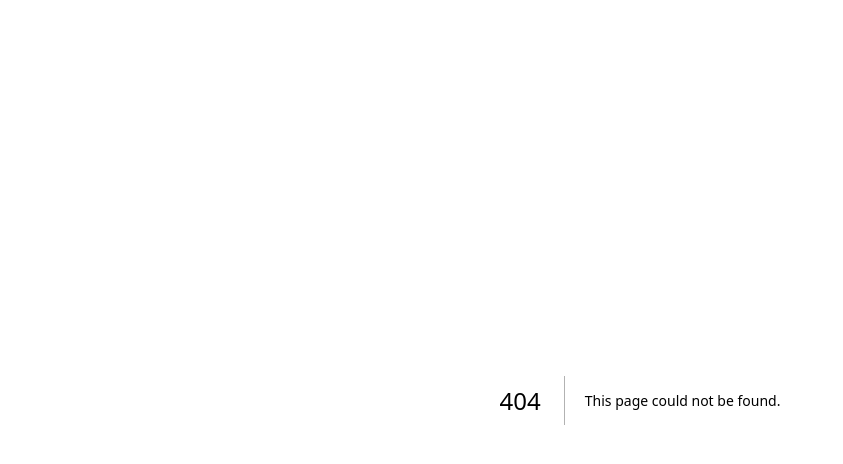
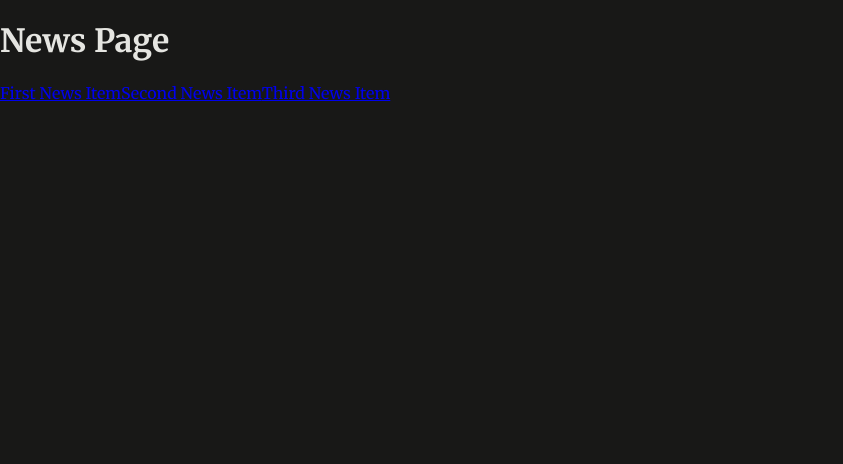
Before and after one commit to AntonioBrasilio/Next, a Next.js app in the folder routes-deep-dive/: page /news in a window 1280 px wide. Before the commit this address had no page. Shown: the top 464 px of the page, without its empty margins (0-843 px from the left). Built offline with nearby package versions, Linux system fonts and the light colour scheme.

Commit message:
feat: First step exercise

```diff
--- /dev/null
+++ b/routes-deep-dive/app/news/page.js
@@ -0,0 +1,12 @@
+import Link from 'next/link';
+
+export default function NewsPage() {
+    return (
+        <div>
+            <h1>News Page</h1>
+            <Link href="/news/first-news-item">First News Item</Link>
+            <Link href="/news/second-news-item">Second News Item</Link>
+            <Link href="/news/third-news-item">Third News Item</Link>
+        </div>
+    );
+}
```
Also changed, not shown: routes-deep-dive/app/news/[details]/page.js (added, +11 -0 lines), 1 other file (tests, documents, lock files or other folders).
